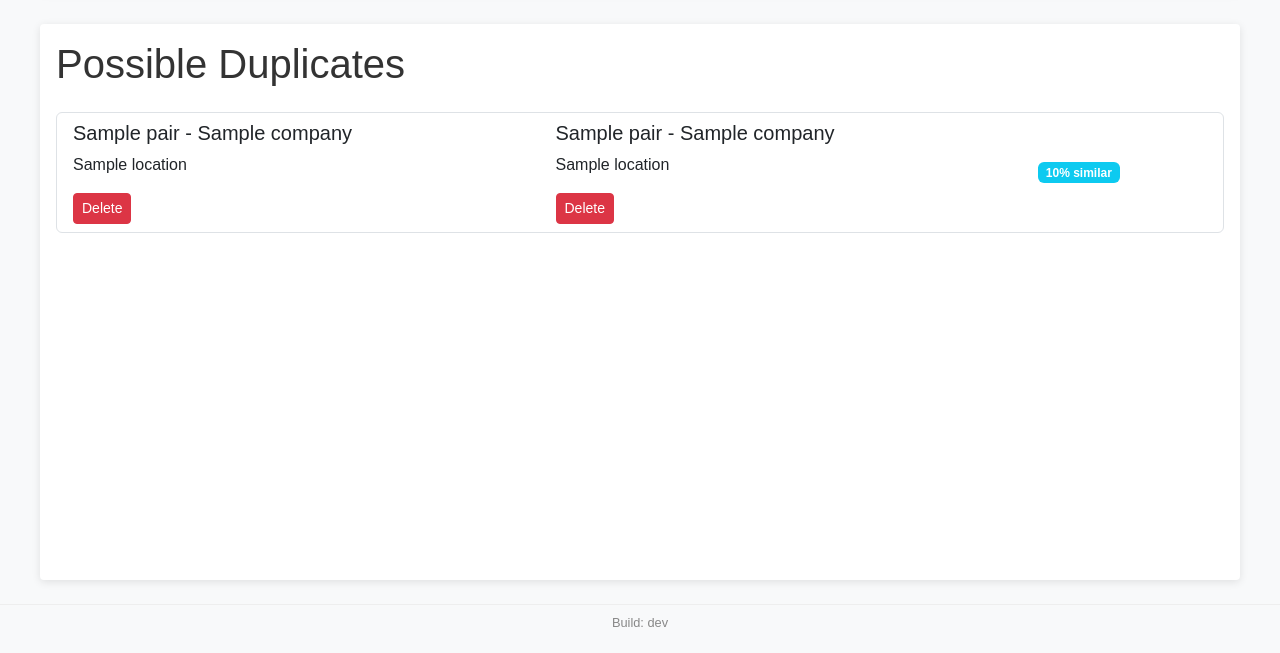
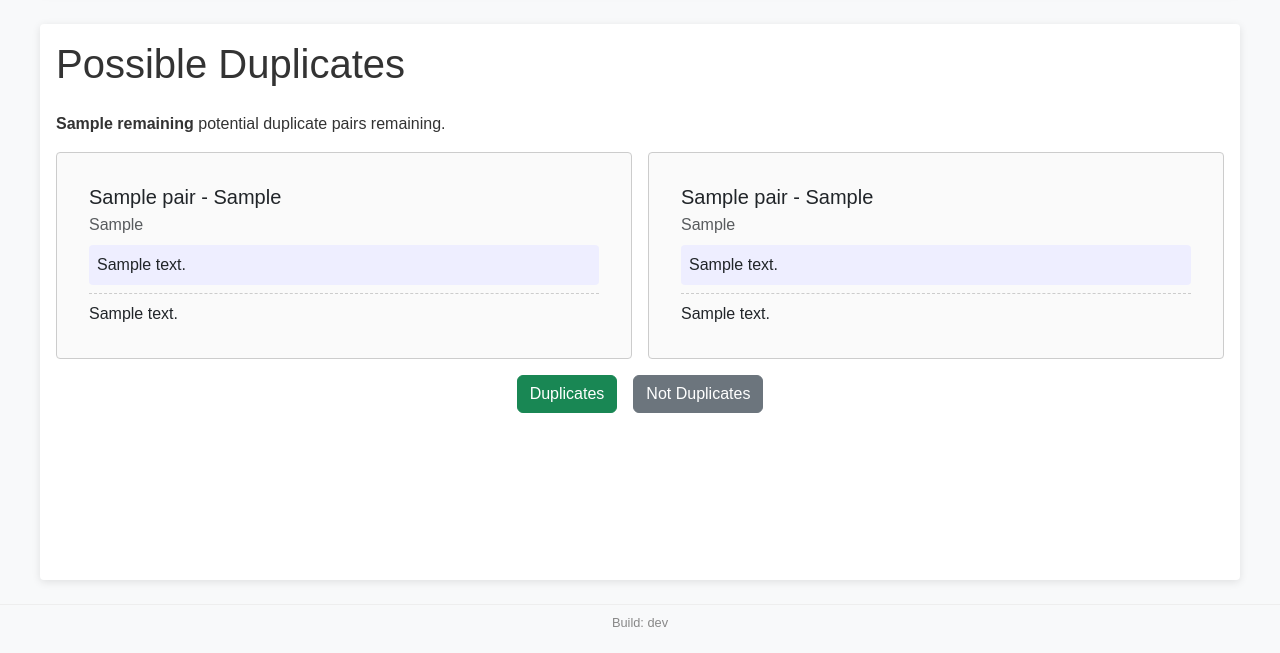
Before and after one commit to mullinmax/job-search, a FastAPI app: template app/templates/dedup.html in a window 1280 px wide. Shown: the part 88-741 px from the top of the page. Run offline with FastAPI, Linux system fonts and the light colour scheme; the template is opened without the code that fills it: most values are stand-ins (such as "Sample title", 1, 10 or a date in 2020).

Commit message:
Improve duplicate review UI

```diff
--- a/app/main.py
+++ b/app/main.py
@@ -1,7 +1,11 @@
 import os
 import sqlite3
 import time
-from typing import List, Dict, Optional
+from typing import List, Dict, Optional, Tuple
+
+import html
+import random
+from difflib import SequenceMatcher
 
 import logging
 from collections import deque
@@ -142,6 +146,38 @@ def time_since_posted(date_str: str) -> str:
 
 
 templates.env.globals["time_since_posted"] = time_since_posted
+
+
+def highlight_diffs(a: Dict, b: Dict) -> Tuple[Dict[str, str], Dict[str, str]]:
+    """Return HTML strings for fields of two jobs with differences marked."""
+
+    def markup(x: str, y: str) -> Tuple[str, str]:
+        sm = SequenceMatcher(None, x or "", y or "")
+        a_parts: List[str] = []
+        b_parts: List[str] = []
+        for op, i1, i2, j1, j2 in sm.get_opcodes():
+            sub_a = html.escape(x[i1:i2])
+            sub_b = html.escape(y[j1:j2])
+            if op == "equal":
+                a_parts.append(sub_a)
+                b_parts.append(sub_b)
+            else:
+                if sub_a:
+                    a_parts.append(f"<mark>{sub_a}</mark>")
+                if sub_b:
+                    b_parts.append(f"<mark>{sub_b}</mark>")
+        return "".join(a_parts), "".join(b_parts)
+
+    fields = ["title", "company", "location", "description"]
+    res_a: Dict[str, str] = {}
+    res_b: Dict[str, str] = {}
+    for f in fields:
+        res_a[f + "_html"], res_b[f + "_html"] = markup(str(a.get(f) or ""), str(b.get(f) or ""))
+    res_a["summary"] = a.get("summary")
+    res_b["summary"] = b.get("summary")
+    res_a["id"] = a.get("id")
+    res_b["id"] = b.get("id")
+    return res_a, res_b
 
 def log_progress(message: str) -> None:
     """Log a progress message to the logger and internal buffer."""
@@ -420,7 +456,28 @@ def export_likes():
 @app.get("/dedup", response_class=HTMLResponse)
 def dedup(request: Request):
     pairs = find_duplicate_jobs()
-    return templates.TemplateResponse("dedup.html", {"request": request, "pairs": pairs})
+    if not pairs:
+        return templates.TemplateResponse(
+            "dedup.html", {"request": request, "pair": None, "remaining": 0}
+        )
+    a, b, _ = pairs[0]
+    a_html, b_html = highlight_diffs(a, b)
+    return templates.TemplateResponse(
+        "dedup.html",
+        {
+            "request": request,
+            "pair": (a_html, b_html),
+            "remaining": len(pairs),
+        },
+    )
+
+
+@app.post("/dedup_action", response_class=HTMLResponse)
+def dedup_action(pair_ids: str = Form(...), dup: int = Form(...)):
+    id1, id2 = [int(x) for x in pair_ids.split(",")]
+    if dup:
+        delete_job(random.choice([id1, id2]))
+    return RedirectResponse("/dedup", status_code=303)
 
 
 @app.post("/delete_job/{job_id}", response_class=HTMLResponse)
--- a/app/templates/dedup.html
+++ b/app/templates/dedup.html
@@ -2,33 +2,36 @@
 {% block title %}Review Duplicates{% endblock %}
 {% block content %}
 <h1 class="mb-4">Possible Duplicates</h1>
-{% if not pairs %}
+{% if not pair %}
 <p>No potential duplicates found.</p>
 {% else %}
-<ul class="list-group">
-  {% for a,b,sim in pairs %}
-  <li class="list-group-item">
-    <div class="row">
-      <div class="col">
-        <h5>{{ a.title }} - {{ a.company }}</h5>
-        <p>{{ a.location }}</p>
-        <form method="post" action="/delete_job/{{ a.id }}" style="display:inline;">
-          <button class="btn btn-sm btn-danger" onclick="return confirm('Delete this job?');">Delete</button>
-        </form>
-      </div>
-      <div class="col">
-        <h5>{{ b.title }} - {{ b.company }}</h5>
-        <p>{{ b.location }}</p>
-        <form method="post" action="/delete_job/{{ b.id }}" style="display:inline;">
-          <button class="btn btn-sm btn-danger" onclick="return confirm('Delete this job?');">Delete</button>
-        </form>
-      </div>
-      <div class="col-2 d-flex align-items-center">
-        <span class="badge bg-info">{{ (sim*100)|round(0) }}% similar</span>
-      </div>
+<p class="mb-3"><strong>{{ remaining }}</strong> potential duplicate pair{{ remaining!=1 and 's' or '' }} remaining.</p>
+<div class="job-grid">
+  <div class="card job-card">
+    <div class="card-body">
+      <h5 class="card-title">{{ pair[0].title_html | safe }} - {{ pair[0].company_html | safe }}</h5>
+      <p class="card-subtitle mb-2 text-muted">{{ pair[0].location_html | safe }}</p>
+      {% if pair[0].summary %}
+      <div class="ai-summary mb-2">{{ pair[0].summary | safe }}</div>
+      {% endif %}
+      <div class="original-desc job-desc">{{ pair[0].description_html | safe }}</div>
     </div>
-  </li>
-  {% endfor %}
-</ul>
+  </div>
+  <div class="card job-card">
+    <div class="card-body">
+      <h5 class="card-title">{{ pair[1].title_html | safe }} - {{ pair[1].company_html | safe }}</h5>
+      <p class="card-subtitle mb-2 text-muted">{{ pair[1].location_html | safe }}</p>
+      {% if pair[1].summary %}
+      <div class="ai-summary mb-2">{{ pair[1].summary | safe }}</div>
+      {% endif %}
+      <div class="original-desc job-desc">{{ pair[1].description_html | safe }}</div>
+    </div>
+  </div>
+</div>
+<form method="post" action="/dedup_action" class="mt-3 d-flex justify-content-center gap-3">
+  <input type="hidden" name="pair_ids" value="{{ pair[0].id }},{{ pair[1].id }}" />
+  <button class="btn btn-success" name="dup" value="1" type="submit">Duplicates</button>
+  <button class="btn btn-secondary" name="dup" value="0" type="submit">Not Duplicates</button>
+</form>
 {% endif %}
 {% endblock %}
```
